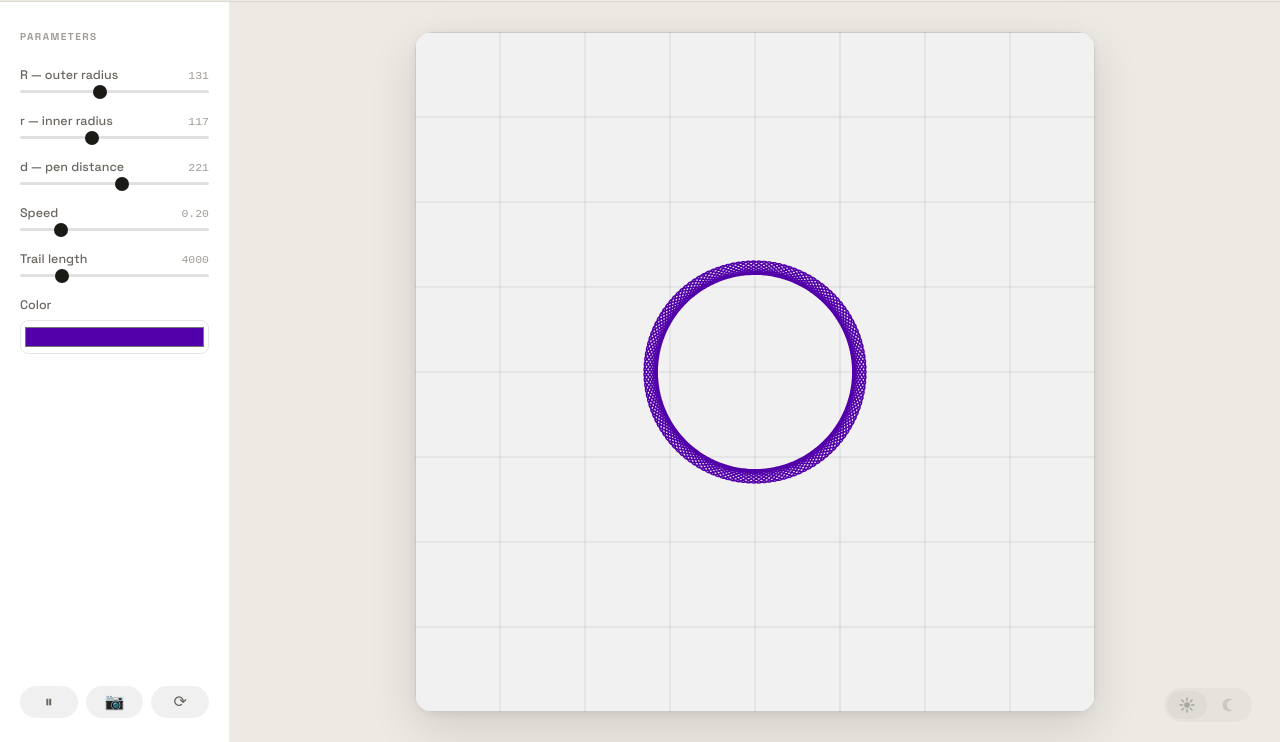
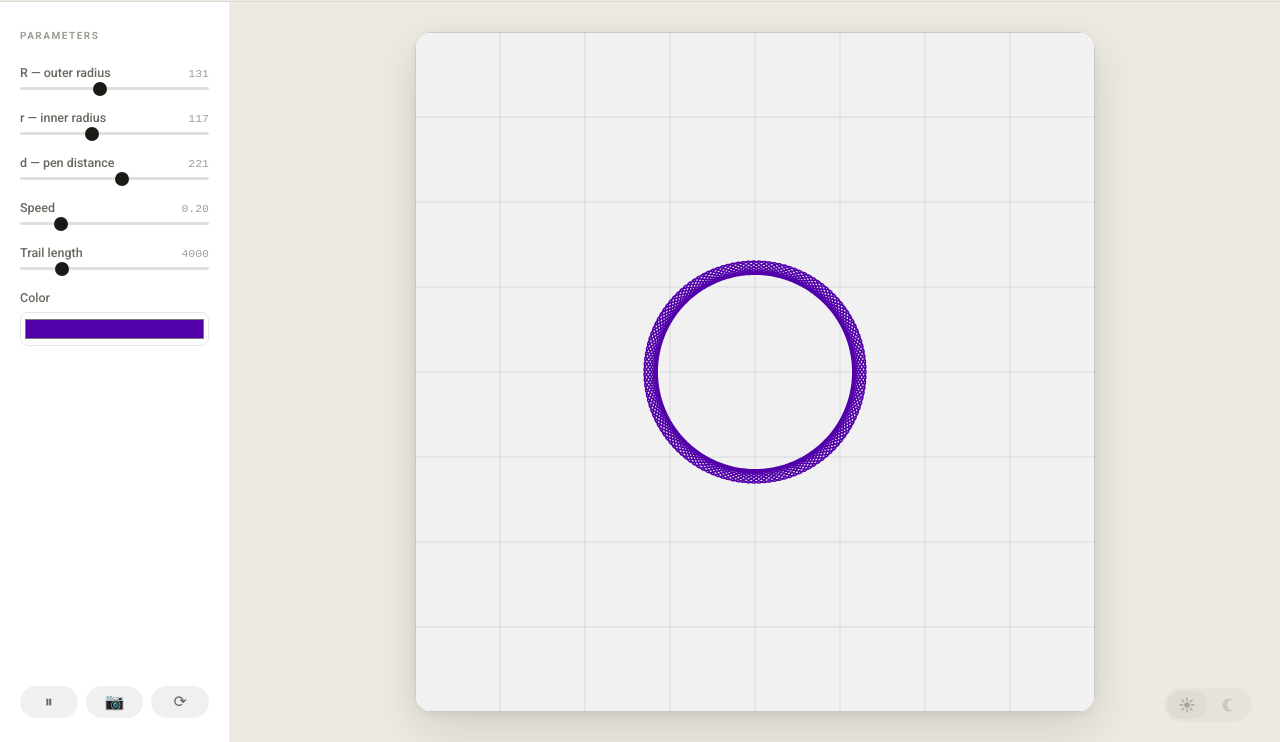
Before and after one commit to ramanujansrinath/neuroinspo, a plain HTML site: page spiro.html in a window 1280 px wide. Shown: the part 58-800 px from the top of the page. Drawn offline with nearby package versions, Linux system fonts and the light colour scheme.

Commit message:
font swap

```diff
--- a/spiro.html
+++ b/spiro.html
@@ -14,7 +14,7 @@
   </script>
   <link rel="preconnect" href="https://fonts.googleapis.com">
   <link rel="preconnect" href="https://fonts.gstatic.com" crossorigin>
-  <link href="https://fonts.googleapis.com/css2?family=Space+Grotesk:wght@300;400;500;600;700&display=swap" rel="stylesheet">
+  <link href="https://fonts.googleapis.com/css2?family=Roboto:wght@300;400;500;600;700&display=swap" rel="stylesheet">
   <style>
     * { box-sizing: border-box; margin: 0; padding: 0; }
     [hidden] { display: none !important; }
@@ -40,7 +40,7 @@
       display: flex;
       flex-direction: column;
       background: var(--bg);
-      font-family: 'Space Grotesk', system-ui, sans-serif;
+      font-family: 'Roboto', system-ui, sans-serif;
       -webkit-font-smoothing: antialiased;
     }
 
@@ -584,7 +584,7 @@
 <canvas id="xr-canvas" style="display:none;position:fixed;inset:0;width:100%;height:100%;z-index:10;touch-action:none"></canvas>
 
 <!-- AR dom-overlay — rendered on top of camera feed -->
-<div id="ar-overlay" style="display:none;position:fixed;inset:0;z-index:20;flex-direction:column;align-items:center;justify-content:space-between;padding:56px 24px 48px;pointer-events:none;font-family:'Space Grotesk',system-ui,sans-serif">
+<div id="ar-overlay" style="display:none;position:fixed;inset:0;z-index:20;flex-direction:column;align-items:center;justify-content:space-between;padding:56px 24px 48px;pointer-events:none;font-family:'Roboto',system-ui,sans-serif">
   <span id="ar-hint" style="color:#fff;font-size:14px;font-weight:500;letter-spacing:0.05em;text-shadow:0 1px 6px rgba(0,0,0,0.65)">
     Point at a flat surface · tap to place
   </span>
--- a/style.css
+++ b/style.css
@@ -25,7 +25,7 @@
 html { scroll-behavior: smooth; }
 
 body {
-  font-family: 'Space Grotesk', system-ui, sans-serif;
+  font-family: 'Roboto', system-ui, sans-serif;
   background: var(--bg);
   color: var(--text);
   min-height: 100vh;
--- a/superlist.css
+++ b/superlist.css
@@ -27,7 +27,7 @@
 html { scroll-behavior: smooth; }
 
 body {
-  font-family: 'Space Grotesk', system-ui, sans-serif;
+  font-family: 'Roboto', system-ui, sans-serif;
   background: var(--bg);
   color: var(--text);
   min-height: 100vh;
```
Also changed, not shown: index.html (+1 -1 lines), superlist.html (+1 -1 lines).
